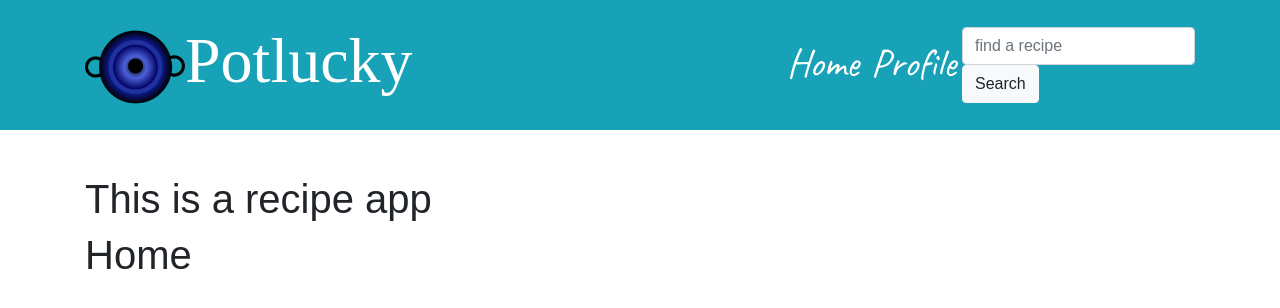
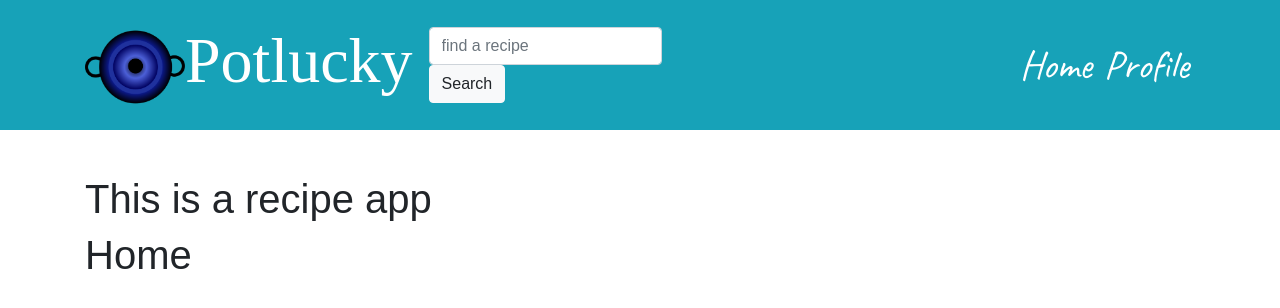
Before and after one commit to CozyPlantlady/potluck-recipe-app, a React (Create React App) app: page / in a window 1280 px wide. Shown: the top 308 px of the page. Built offline with nearby package versions, Linux system fonts and the light colour scheme; a web font is replaced by a local one.

Commit message:
Move search bar

```diff
--- a/src/components/NavBar.js
+++ b/src/components/NavBar.js
@@ -17,6 +17,10 @@ const NavBar = () => {
           </NavLink>
             <Navbar.Toggle aria-controls="basic-navbar-nav" />
             <Navbar.Collapse id="basic-navbar-nav" >
+                  <Form>
+                    <FormControl type="text" placeholder="find a recipe"/>
+                    <Button variant="light">Search</Button>
+                  </Form>
                 <Nav className="ml-auto">
                   <NavLink
                   to="/"
@@ -28,10 +32,6 @@ const NavBar = () => {
                   className={styles.NavLink}>
                   Profile
                   </NavLink>
-                  <Form>
-                    <FormControl type="text" placeholder="find a recipe"/>
-                    <Button variant="light">Search</Button>
-                  </Form>
                 </Nav>
             </Navbar.Collapse>
           </Container>
```
